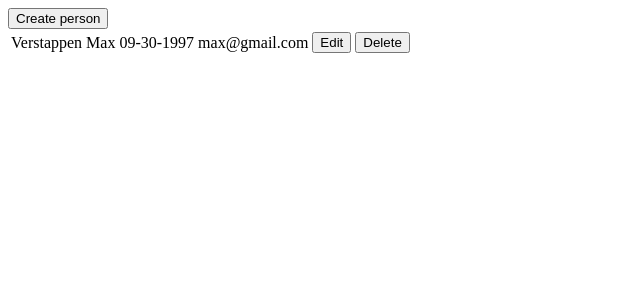
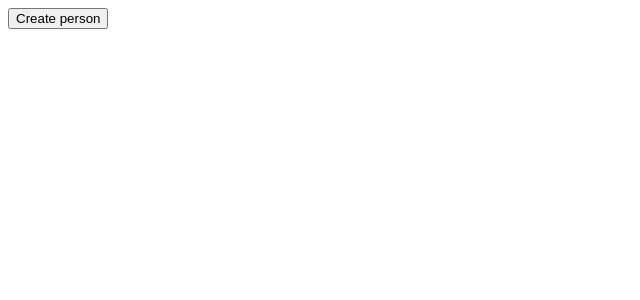
Before and after one commit to Ktyby/test-app, a React app: page / in a window 1280 px wide. Shown: the top 300 px of the page, without its empty margins (0-640 px from the left). Built offline with nearby package versions, Linux system fonts and the light colour scheme.

Commit message:
add creating new user

```diff
--- a/package.json
+++ b/package.json
@@ -15,7 +15,8 @@
     "react-portal": "^4.2.2",
     "react-redux": "^8.0.2",
     "redux": "^4.2.0",
-    "redux-persist": "^6.0.0"
+    "redux-persist": "^6.0.0",
+    "uuid": "^8.3.2"
   },
   "devDependencies": {
     "@babel/core": "^7.18.10",
--- a/src/components/App/App.jsx
+++ b/src/components/App/App.jsx
@@ -1,29 +1,28 @@
 import React, { useState } from "react";
 import PropTypes from "prop-types";
+import { useDispatch, useSelector } from "react-redux";
 
 import Modal from "../Modal";
 import Form from "../Form";
 import UserField from "../UserField";
 
-import { useModal } from "./hooks";
+import { useModal, useHandleCreateUser } from "./hooks";
 
 import "./style.css";
-
-const users = [
-  {
-    name: "Max",
-    surname: "Verstappen",
-    email: "max@gmail.com",
-    birthday: "09-30-1997",
-    id: 1,
-  },
-];
 
 const App = () => {
   const [displayModal, setDisplayModal] = useState(false);
 
+  const dispatch = useDispatch();
+  const usersFromStore = useSelector((state) => state.users);
+
   const { handleModalShow, handleModalClose } = useModal({
     setDisplayModal,
+  });
+
+  const handleCreateUser = useHandleCreateUser({
+    handleModalClose,
+    dispatch,
   });
 
   return (
@@ -33,14 +32,14 @@ const App = () => {
       </button>
       <div className="main__paginate-container">
         <table>
-          {users.map((user) => (
+          {usersFromStore.users.map((user) => (
             <UserField key={user.id} user={user} />
           ))}
         </table>
       </div>
       {displayModal && (
         <Modal onClose={handleModalClose} title="Create user">
-          <Form />
+          <Form onSubmit={handleCreateUser} />
         </Modal>
       )}
     </div>
--- a/src/components/App/hooks/index.js
+++ b/src/components/App/hooks/index.js
@@ -1,3 +1,4 @@
 import useModal from "./useModal";
+import useHandleCreateUser from "./useHandleCreateUser";
 
-export { useModal };
+export { useModal, useHandleCreateUser };
--- /dev/null
+++ b/src/components/App/hooks/useHandleCreateUser.js
@@ -0,0 +1,20 @@
+import { useCallback } from "react";
+import { v4 as uuidv4 } from "uuid";
+
+import addNewUser from "../../../store/actions/addNewUser";
+
+const useHandleCreateUser = ({ handleModalClose, dispatch }) =>
+  useCallback(
+    (evt) => {
+      evt.preventDefault();
+      const formData = new FormData(evt.target);
+      const data = Object.fromEntries(formData);
+      const id = uuidv4();
+
+      handleModalClose();
+      dispatch(addNewUser({ ...data, id }));
+    },
+    [handleModalClose, dispatch]
+  );
+
+export default useHandleCreateUser;
```
